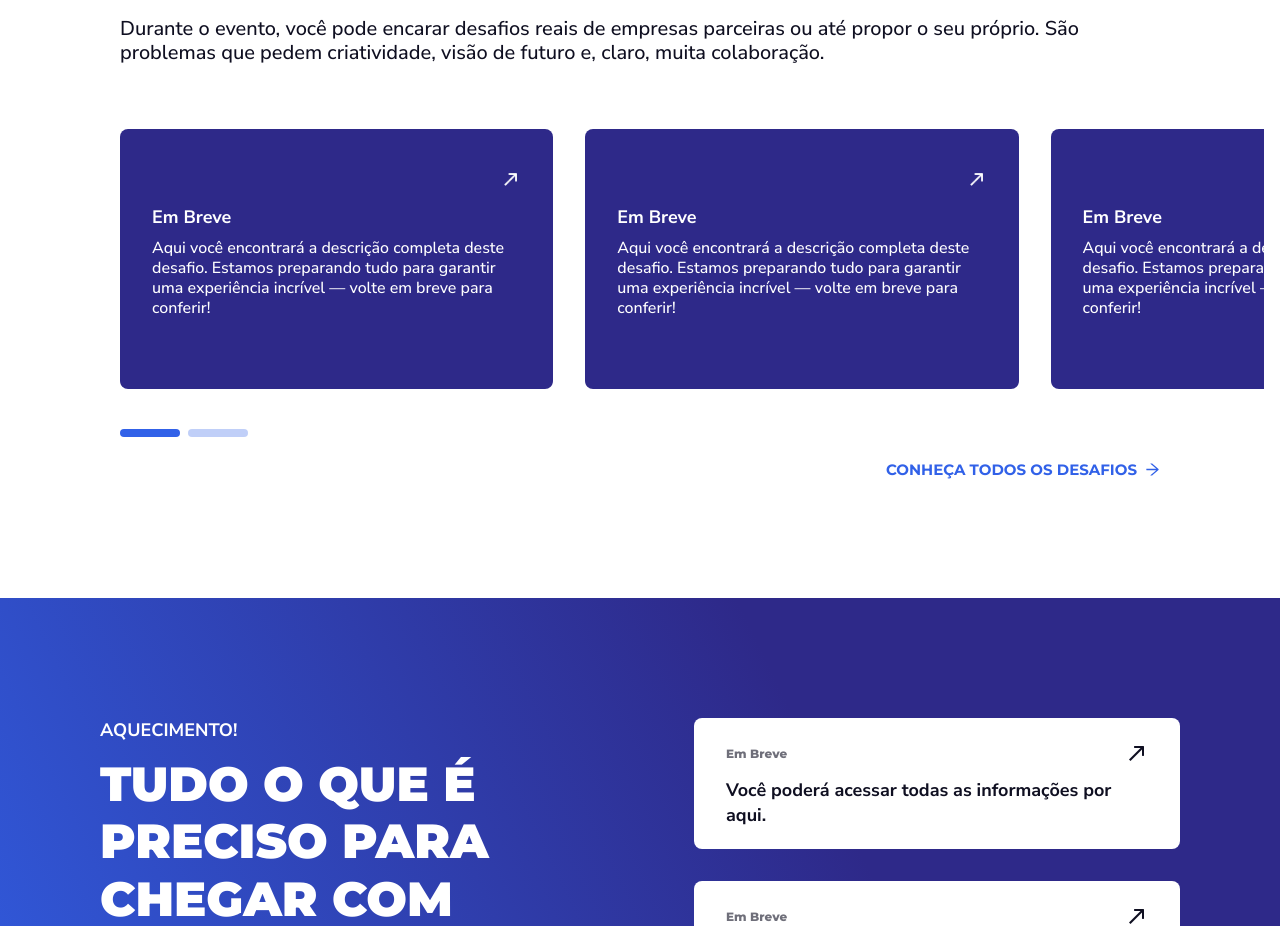
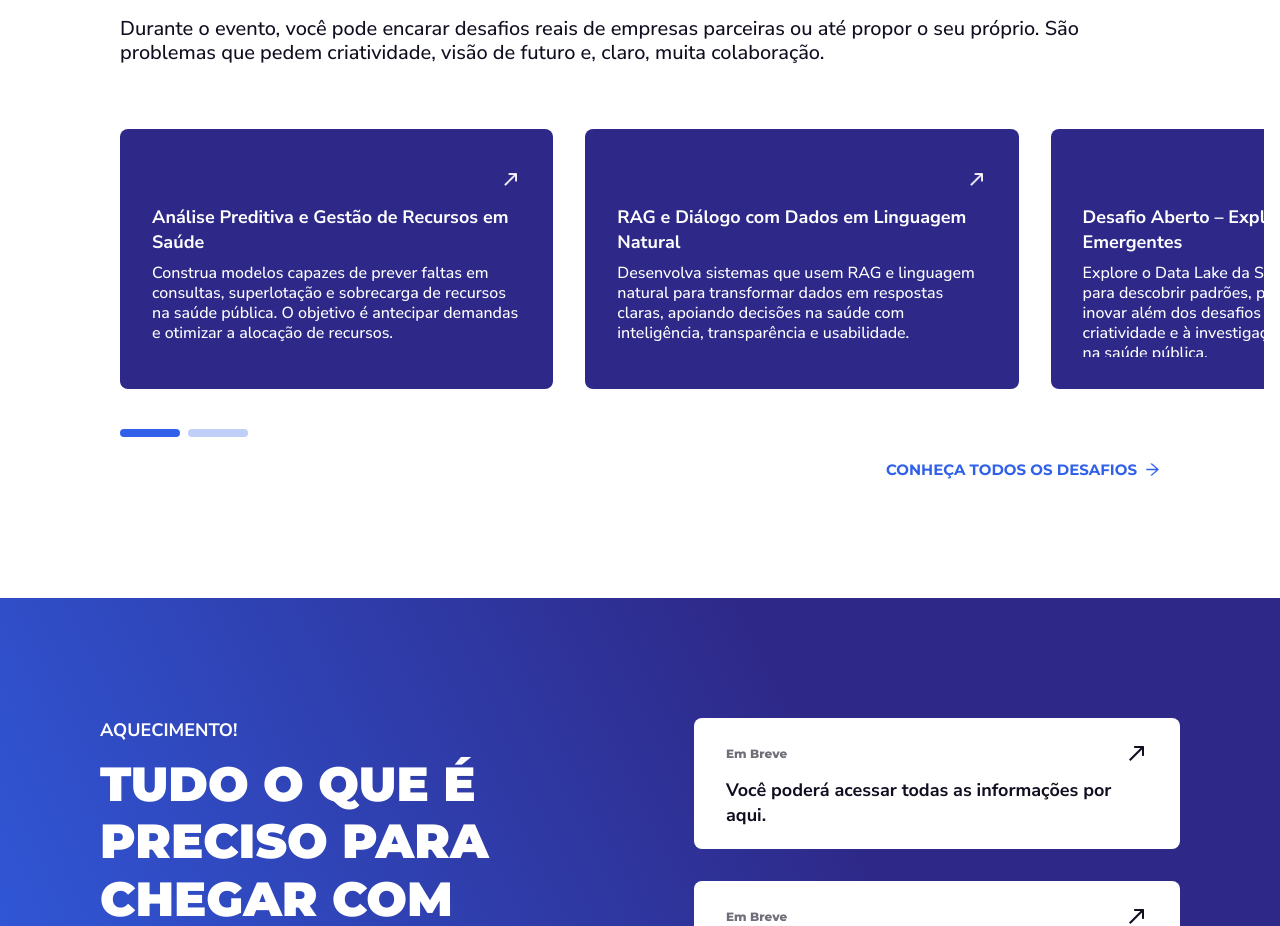
Before and after one commit to inc-coppe/hackaton-ia-2025-site, a React (Vite) app in the folder front/: page / in a window 1280 px wide. Shown: the part 3400-4326 px from the top of the page. Built offline with nearby package versions, Linux system fonts and the light colour scheme; a web font is replaced by a local one.

Commit message:
Feat: adicionei os textos na landing e fiz a ligação disso com os desafios
Os cards da landing estão com os títulos e resumos dos desafios. Quando clicar no card ele vai te levar o desafio respectivo.

```diff
--- a/front/src/components/CustomCarousel/index.tsx
+++ b/front/src/components/CustomCarousel/index.tsx
@@ -16,35 +16,36 @@ import {
   SetaWrapper,
 } from "./style";
 import { ArrowRightOutlined } from "@ant-design/icons";
-import { NavLink } from "react-router-dom";
+import { NavLink, useNavigate } from "react-router-dom";
 
 const HorizontalCarousel = () => {
   const cardData = [
     {
       id: 1,
       sugerido_por: "",
-      titulo: "Em Breve",
+      titulo: "Análise Preditiva e Gestão de Recursos em Saúde",
       descricao:
-        "Aqui você encontrará a descrição completa deste desafio. Estamos preparando tudo para garantir uma experiência incrível — volte em breve para conferir!",
+        "Construa modelos capazes de prever faltas em consultas, superlotação e sobrecarga de recursos na saúde pública. O objetivo é antecipar demandas e otimizar a alocação de recursos.",
     },
 
     {
       id: 2,
       sugerido_por: "",
-      titulo: "Em Breve",
+      titulo: "RAG e Diálogo com Dados em Linguagem Natural",
       descricao:
-        "Aqui você encontrará a descrição completa deste desafio. Estamos preparando tudo para garantir uma experiência incrível — volte em breve para conferir!",
+        "Desenvolva sistemas que usem RAG e linguagem natural para transformar dados em respostas claras, apoiando decisões na saúde com inteligência, transparência e usabilidade.",
     },
 
     {
       id: 3,
       sugerido_por: "",
-      titulo: "Em Breve",
+      titulo: "Desafio Aberto – Explorando Desafios Emergentes",
       descricao:
-        "Aqui você encontrará a descrição completa deste desafio. Estamos preparando tudo para garantir uma experiência incrível — volte em breve para conferir!",
+        "Explore o Data Lake da Saúde do Rio de Janeiro para descobrir padrões, propor soluções inéditas e inovar além dos desafios propostos. Um convite à criatividade e à investigação de problemas latentes na saúde pública.",
     },
   ];
 
+  const navigate = useNavigate();
   const wrapperRef = useRef(null);
   const [currentPage, setCurrentPage] = useState(0);
 
@@ -56,10 +57,31 @@ const HorizontalCarousel = () => {
     }
   };
 
+
+  const handleClickDesafioDesafio = (index: number) => {
+    navigate("/desafios", { state: { scrollTo: `scroll-desafio-${index}` } });
+  };
+
   return (
     <CarouselContainer>
       <CardsWrapper ref={wrapperRef}>
-        {cardData.map((item) => (
+        {cardData.map((item, index) => (
+          <button
+              onClick={() => handleClickDesafioDesafio(index)}
+              style={{
+                background: "none",
+                border: "none",
+                display: "block",
+                color: "#ffffff",
+                fontWeight: 700,
+                fontSize: "0.9rem",
+                fontFamily: "Montserrat, sans-serif",
+                textAlign: "left",
+                width: "100%",
+                padding: 0,
+                margin: 0,
+              }}
+            >
           <CardItem key={item.id}>
             <CardHeaderSeta>
               <CardSugerido>{item.sugerido_por}</CardSugerido>
@@ -70,6 +92,7 @@ const HorizontalCarousel = () => {
             <CardTitulo>{item.titulo}</CardTitulo>
             <CardDescricao>{item.descricao}</CardDescricao>
           </CardItem>
+          </button>
         ))}
       </CardsWrapper>
 
--- a/front/src/components/CustomCarousel/style.tsx
+++ b/front/src/components/CustomCarousel/style.tsx
@@ -157,12 +157,12 @@ export const CardTitulo = styled.p`
   line-height: ${pxToRem(25)};
   letter-spacing: 0;
   color: #FFFFFF;
-  width: ${pxToRem(456)};
-  height: ${pxToRem(25)};
   margin: 0;
 
   @media (max-width: 28rem) {
     margin-bottom: 0.35rem;
+    word-break: break-word;
+    white-space: normal;
   }
 
 `;
--- a/front/src/pages/Desafios/index.tsx
+++ b/front/src/pages/Desafios/index.tsx
@@ -25,7 +25,9 @@ import {
   TextNextToMedia,
   PontoDesafio,
   PreDivisionContainer,
+  Section,
 } from "./style";
+import { useLocation } from "react-router-dom";
 
 import Img_predicao_faltas from "../../assets/imagem desafio - Modelo Preditivo para Faltas em Consultas.png";
 import Img_desafio_regulacao_IA_RAG from "../../assets/imagem desafio - Automatizando a Regulação com IA e RAG.png";
@@ -144,6 +146,18 @@ const ScrollTracker: React.FC<ScrollTrackerProps> = ({
 };
 
 const Desafios = () => {
+  const location = useLocation();
+
+  useEffect(() => {
+    if (location.state?.scrollTo) {
+      const el = document.getElementById(location.state.scrollTo);
+      if (el) {
+        // scroll suave
+        el.scrollIntoView({ behavior: "smooth" });
+      }
+    }
+  }, [location]);
+
   const challengesRefs = useRef<(HTMLElement | null)[]>([]);
   const [activeIndex, setActiveIndex] = useState(0);
 
@@ -167,8 +181,11 @@ const Desafios = () => {
     title: desafios_menu[index] || desafio.titulo,
   }));
 
+
   return (
+
     <>
+
       <Header />
       <DesafiosPageContainer>
         <DesafiosIntroContainer>
@@ -218,6 +235,7 @@ const Desafios = () => {
 
             <ConteudoDesafiosContainer>
               {desafios_explicados.map((info, index) => (
+                <Section id={`scroll-desafio-${index}`} key={`section-${index}`}>
                 <ChallengeItemContainer
                   key={info.id || index}
                   id={info.id || `desafio-${index}`}
@@ -293,6 +311,7 @@ const Desafios = () => {
                     )}
                   {/* E assim por diante para info.descricao[2], etc., se necessário */}
                 </ChallengeItemContainer>
+                </Section>
               ))}
             </ConteudoDesafiosContainer>
             <ScrollTracker
@@ -304,6 +323,7 @@ const Desafios = () => {
       </DesafiosPageContainer>
       <Footer />
     </>
+
   );
 };
 
--- a/front/src/pages/Desafios/style.tsx
+++ b/front/src/pages/Desafios/style.tsx
@@ -313,3 +313,7 @@ export const PontoDesafio = ({ texto }: { texto: string }) => {
     </div>
   );
 };
+
+export const Section = styled.section`
+  scroll-margin-top: 4.5rem; /* ajuste esse valor conforme a altura do seu header */
+`;
```
